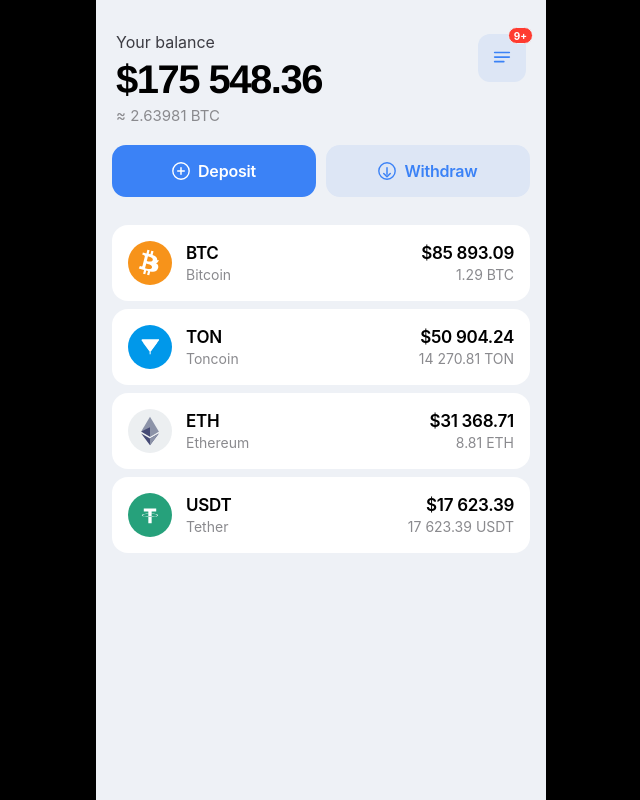
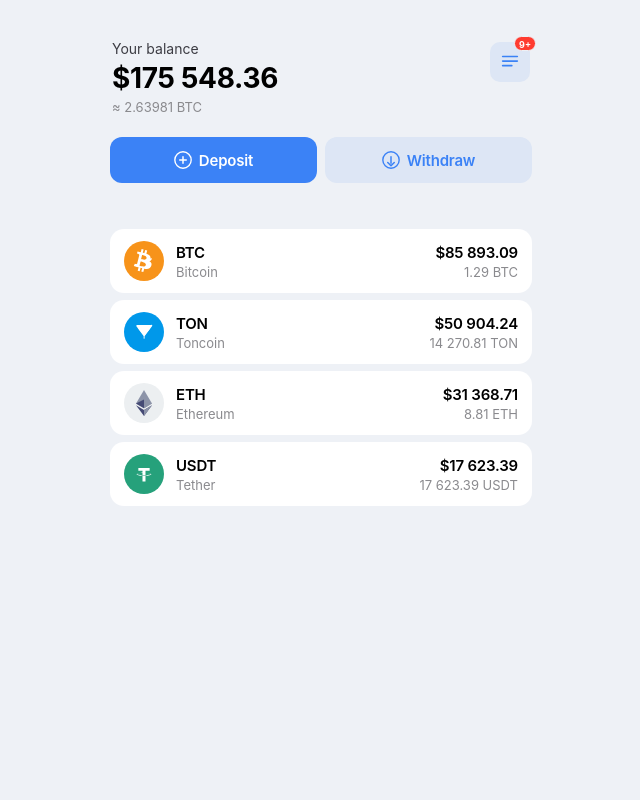
Before and after one commit to rngeryes/fdvfv, a React (Vite) app: page / in a window 1280 px wide. Shown: the whole page, without its empty margins (319-959 px from the left). Built offline with nearby package versions, Linux system fonts and the light colour scheme.

Commit message:
Update App.css

```diff
--- a/src/App.css
+++ b/src/App.css
@@ -1,8 +1,8 @@
-/* ── Shell ── */
+/* ── Shell — фон в цвет интерфейса, никаких черных полос ── */
 .shell {
   width: 100vw;
   height: 100vh;
-  background: #000;
+  background: #eef1f6;
   display: flex;
   align-items: center;
   justify-content: center;
@@ -23,17 +23,18 @@
 .content {
   flex: 1;
   overflow-y: auto;
-  padding: 28px 16px 24px;
+  padding: 40px 14px 24px;
   display: flex;
   flex-direction: column;
-  gap: 12px;
+  gap: 10px;
+  background: #eef1f6;
 }
 
 .content::-webkit-scrollbar { display: none; }
 
 /* ── Balance ── */
 .balance {
-  padding: 4px 4px 8px;
+  padding: 0 2px 4px;
 }
 
 .balance__row {
@@ -43,24 +44,25 @@
 }
 
 .balance__label {
-  font-size: 16px;
+  font-size: 14px;
   font-weight: 400;
   color: #3c3c43;
-  margin: 0 0 6px;
+  margin: 0 0 5px;
 }
 
 .balance__amount {
-  font-size: 40px;
+  font-size: 28px;
   font-weight: 700;
-  font-family: 'Helvetica Neue', Helvetica, Arial, sans-serif;
+  font-family: -apple-system, BlinkMacSystemFont, 'SF Pro Display', 'SF Pro Text',
+    'Helvetica Neue', Arial, sans-serif;
   color: #000;
-  letter-spacing: -1.5px;
-  line-height: 1.05;
-  margin: 0 0 6px;
+  letter-spacing: -0.3px;
+  line-height: 1.15;
+  margin: 0 0 5px;
 }
 
 .balance__sub {
-  font-size: 15px;
+  font-size: 13px;
   font-weight: 400;
   color: #8a8a8e;
   margin: 0;
@@ -69,9 +71,9 @@
 .balance__badge {
   position: relative;
   background: #dde6f5;
-  width: 48px;
-  height: 48px;
-  border-radius: 12px;
+  width: 40px;
+  height: 40px;
+  border-radius: 10px;
   display: flex;
   align-items: center;
   justify-content: center;
@@ -81,17 +83,17 @@
 
 .balance__notif {
   position: absolute;
-  top: -7px;
-  right: -7px;
+  top: -6px;
+  right: -6px;
   background: #ff3b30;
   color: #fff;
-  font-size: 10px;
+  font-size: 9px;
   font-weight: 700;
   border-radius: 20px;
-  padding: 0 5px;
-  height: 17px;
-  line-height: 17px;
-  min-width: 17px;
+  padding: 0 4px;
+  height: 15px;
+  line-height: 15px;
+  min-width: 15px;
   text-align: center;
   border: 1.5px solid #eef1f6;
 }
@@ -99,22 +101,23 @@
 /* ── Buttons ── */
 .btn-row {
   display: flex;
-  gap: 10px;
+  gap: 8px;
+  margin-top: 8px;
 }
 
 .btn {
   flex: 1;
-  height: 52px;
+  height: 46px;
   border: none;
-  border-radius: 14px;
-  font-size: 16px;
+  border-radius: 12px;
+  font-size: 15px;
   font-weight: 600;
   cursor: pointer;
   font-family: inherit;
   display: flex;
   align-items: center;
   justify-content: center;
-  gap: 8px;
+  gap: 7px;
   letter-spacing: -0.2px;
   transition: opacity 0.15s, transform 0.1s;
 }
@@ -138,17 +141,17 @@
 .coin-list {
   display: flex;
   flex-direction: column;
-  gap: 8px;
-  margin-top: 16px;
+  gap: 7px;
+  margin-top: 36px;
 }
 
 .coin-card {
   background: #fff;
-  border-radius: 16px;
-  padding: 16px;
+  border-radius: 14px;
+  padding: 12px 14px;
   display: flex;
   align-items: center;
-  gap: 14px;
+  gap: 12px;
   cursor: pointer;
   transition: opacity 0.12s;
 }
@@ -159,8 +162,8 @@
 
 .coin-card__icon {
   flex-shrink: 0;
-  width: 44px;
-  height: 44px;
+  width: 40px;
+  height: 40px;
   display: flex;
   align-items: center;
   justify-content: center;
@@ -170,18 +173,18 @@
   flex: 1;
   display: flex;
   flex-direction: column;
-  gap: 3px;
+  gap: 2px;
 }
 
 .coin-card__symbol {
-  font-size: 17px;
+  font-size: 15px;
   font-weight: 600;
   color: #000;
-  letter-spacing: -0.3px;
+  letter-spacing: -0.2px;
 }
 
 .coin-card__name {
-  font-size: 14px;
+  font-size: 13px;
   font-weight: 400;
   color: #8a8a8e;
 }
@@ -190,18 +193,18 @@
   display: flex;
   flex-direction: column;
   align-items: flex-end;
-  gap: 3px;
+  gap: 2px;
 }
 
 .coin-card__fiat {
-  font-size: 17px;
+  font-size: 15px;
   font-weight: 600;
   color: #000;
-  letter-spacing: -0.3px;
+  letter-spacing: -0.2px;
 }
 
 .coin-card__amount {
-  font-size: 14px;
+  font-size: 13px;
   font-weight: 400;
   color: #8a8a8e;
 }
```
